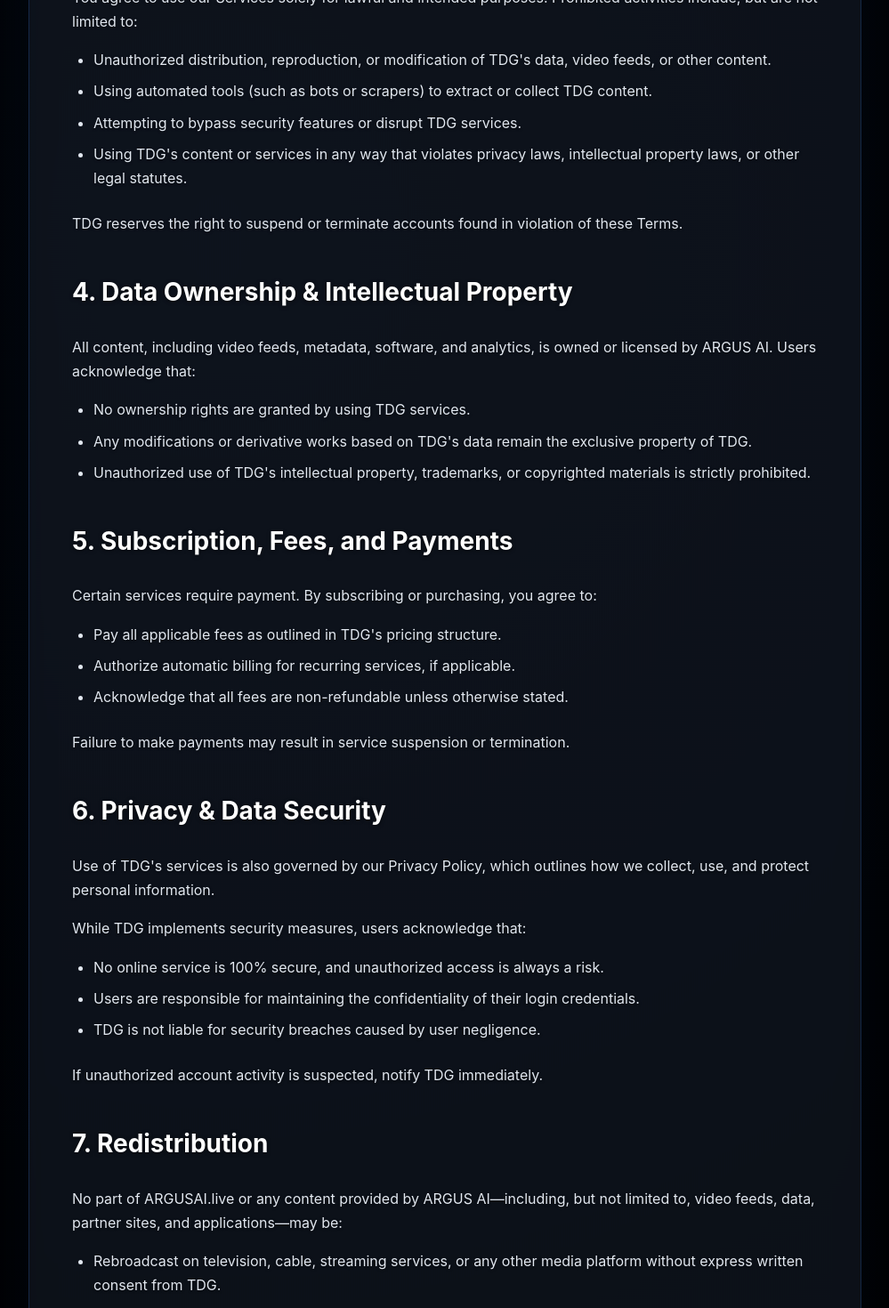
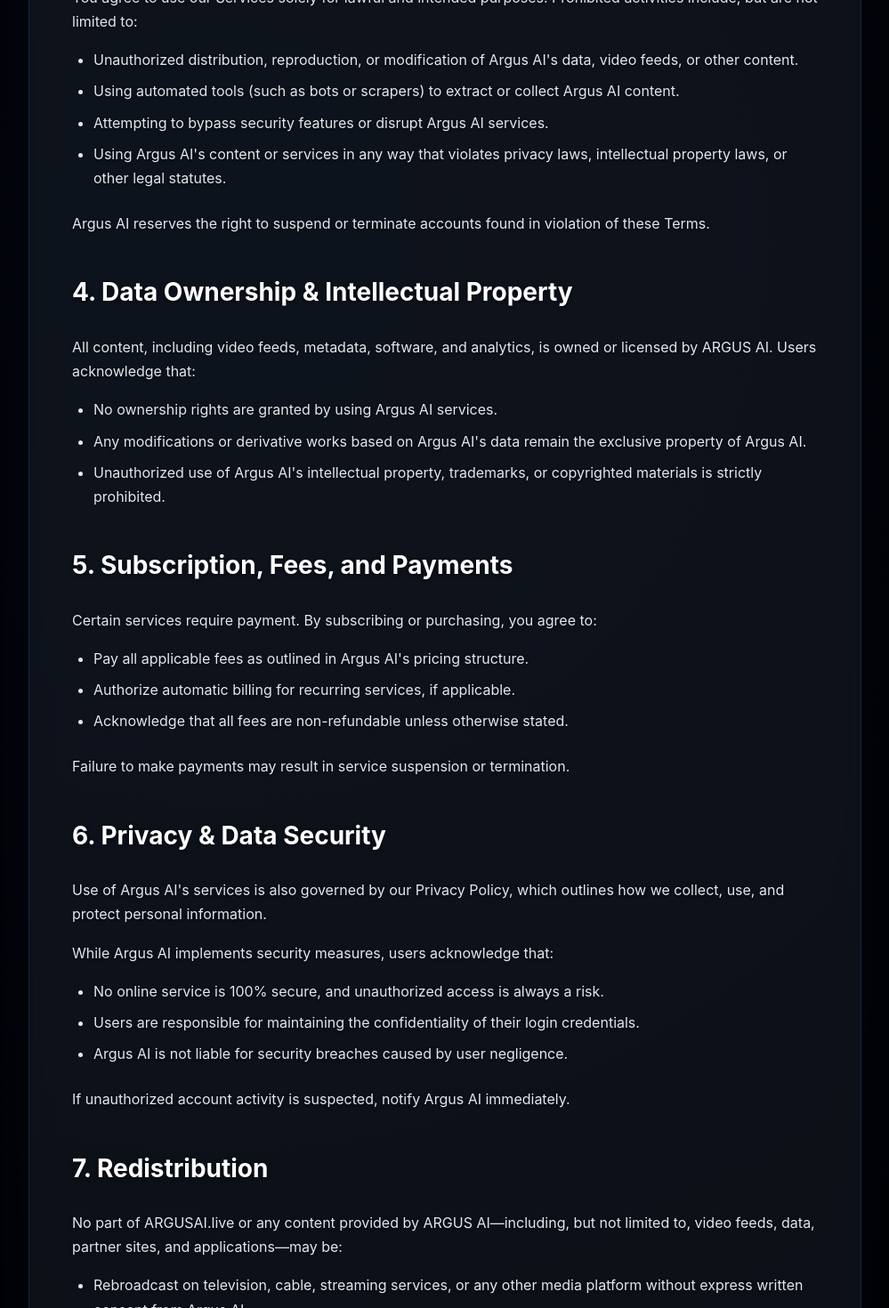
Before and after one commit to SRidez-app/argus, a React (Create React App) app: page /terms-of-service in a window 1280 px wide. Shown: the part 880-2350 px from the top of the page at 89% size, without its empty margins (140-1139 px from the left). Built offline with nearby package versions, Linux system fonts and the light colour scheme.

Commit message:
update P.P & T.S with Argus AI and removed TDG

```diff
--- a/src/components/PrivacyPolicy.js
+++ b/src/components/PrivacyPolicy.js
@@ -105,7 +105,7 @@
               marginBottom: '2rem',
               textShadow: '0 1px 3px rgba(0, 0, 0, 0.5)'
             }}>
-              ARGUS AI  ("TDG," "we," "us," or "our") is committed to protecting the privacy and security of our users. This Privacy Policy outlines the types of information we collect, how we use it, and the measures we take to safeguard your data.
+              ARGUS AI  (" "we," "us," or "our") is committed to protecting the privacy and security of our users. This Privacy Policy outlines the types of information we collect, how we use it, and the measures we take to safeguard your data.
             </p>
 
             <p style={{
@@ -386,7 +386,7 @@
               textShadow: '0 1px 3px rgba(0, 0, 0, 0.5)'
             }}>
               <li style={{ marginBottom: '0.5rem' }}>No content from ARGUS AI.live may be rebroadcasted, embedded, or resold without prior written consent.</li>
-              <li style={{ marginBottom: '0.5rem' }}>You may not use TDG's content in any commercial application, software, or third-party platform without authorization.</li>
+              <li style={{ marginBottom: '0.5rem' }}>You may not use Argus AI's content in any commercial application, software, or third-party platform without authorization.</li>
               <li style={{ marginBottom: '0.5rem' }}>Any approved redistribution must retain author attributions, copyright notices, and trademarks.</li>
               <li style={{ marginBottom: '0.5rem' }}>Unauthorized use may result in legal action, including account termination, civil liability, and criminal prosecution.</li>
             </ul>
@@ -441,7 +441,7 @@
               <li style={{ marginBottom: '0.5rem' }}><strong>Access & Correction:</strong> Request a copy of your data or correct inaccuracies.</li>
               <li style={{ marginBottom: '0.5rem' }}><strong>Data Deletion:</strong> Request deletion of personal information (subject to legal and operational requirements).</li>
               <li style={{ marginBottom: '0.5rem' }}><strong>Marketing Preferences:</strong> Opt out of promotional emails or targeted advertising.</li>
-              <li style={{ marginBottom: '0.5rem' }}><strong>Do Not Track (DNT):</strong> While TDG respects browser DNT signals, third-party services may not respond to them consistently.</li>
+              <li style={{ marginBottom: '0.5rem' }}><strong>Do Not Track (DNT):</strong> While Argus AI respects browser DNT signals, third-party services may not respond to them consistently.</li>
             </ul>
             <p style={{
               marginBottom: '1.5rem',
--- a/src/components/TermsOfService.js
+++ b/src/components/TermsOfService.js
@@ -166,16 +166,16 @@
               marginBottom: '1.5rem',
               textShadow: '0 1px 3px rgba(0, 0, 0, 0.5)'
             }}>
-              <li style={{ marginBottom: '0.5rem' }}>Unauthorized distribution, reproduction, or modification of TDG's data, video feeds, or other content.</li>
-              <li style={{ marginBottom: '0.5rem' }}>Using automated tools (such as bots or scrapers) to extract or collect TDG content.</li>
-              <li style={{ marginBottom: '0.5rem' }}>Attempting to bypass security features or disrupt TDG services.</li>
-              <li style={{ marginBottom: '0.5rem' }}>Using TDG's content or services in any way that violates privacy laws, intellectual property laws, or other legal statutes.</li>
+              <li style={{ marginBottom: '0.5rem' }}>Unauthorized distribution, reproduction, or modification of Argus AI's data, video feeds, or other content.</li>
+              <li style={{ marginBottom: '0.5rem' }}>Using automated tools (such as bots or scrapers) to extract or collect Argus AI content.</li>
+              <li style={{ marginBottom: '0.5rem' }}>Attempting to bypass security features or disrupt Argus AI services.</li>
+              <li style={{ marginBottom: '0.5rem' }}>Using Argus AI's content or services in any way that violates privacy laws, intellectual property laws, or other legal statutes.</li>
             </ul>
             <p style={{
               marginBottom: '2rem',
               textShadow: '0 1px 3px rgba(0, 0, 0, 0.5)'
             }}>
-              TDG reserves the right to suspend or terminate accounts found in violation of these Terms.
+              Argus AI reserves the right to suspend or terminate accounts found in violation of these Terms.
             </p>
 
             <h2
@@ -202,9 +202,9 @@
               marginBottom: '2rem',
               textShadow: '0 1px 3px rgba(0, 0, 0, 0.5)'
             }}>
-              <li style={{ marginBottom: '0.5rem' }}>No ownership rights are granted by using TDG services.</li>
-              <li style={{ marginBottom: '0.5rem' }}>Any modifications or derivative works based on TDG's data remain the exclusive property of TDG.</li>
-              <li style={{ marginBottom: '0.5rem' }}>Unauthorized use of TDG's intellectual property, trademarks, or copyrighted materials is strictly prohibited.</li>
+              <li style={{ marginBottom: '0.5rem' }}>No ownership rights are granted by using Argus AI services.</li>
+              <li style={{ marginBottom: '0.5rem' }}>Any modifications or derivative works based on Argus AI's data remain the exclusive property of Argus AI.</li>
+              <li style={{ marginBottom: '0.5rem' }}>Unauthorized use of Argus AI's intellectual property, trademarks, or copyrighted materials is strictly prohibited.</li>
             </ul>
 
             <h2
@@ -231,7 +231,7 @@
               marginBottom: '1.5rem',
               textShadow: '0 1px 3px rgba(0, 0, 0, 0.5)'
             }}>
-              <li style={{ marginBottom: '0.5rem' }}>Pay all applicable fees as outlined in TDG's pricing structure.</li>
+              <li style={{ marginBottom: '0.5rem' }}>Pay all applicable fees as outlined in Argus AI's pricing structure.</li>
               <li style={{ marginBottom: '0.5rem' }}>Authorize automatic billing for recurring services, if applicable.</li>
               <li style={{ marginBottom: '0.5rem' }}>Acknowledge that all fees are non-refundable unless otherwise stated.</li>
             </ul>
@@ -256,13 +256,13 @@
               marginBottom: '1rem',
               textShadow: '0 1px 3px rgba(0, 0, 0, 0.5)'
             }}>
-              Use of TDG's services is also governed by our Privacy Policy, which outlines how we collect, use, and protect personal information.
+              Use of Argus AI's services is also governed by our Privacy Policy, which outlines how we collect, use, and protect personal information.
             </p>
             <p style={{
               marginBottom: '1rem',
               textShadow: '0 1px 3px rgba(0, 0, 0, 0.5)'
             }}>
-              While TDG implements security measures, users acknowledge that:
+              While Argus AI implements security measures, users acknowledge that:
             </p>
             <ul style={{
               marginLeft: '1.5rem',
@@ -271,13 +271,13 @@
             }}>
               <li style={{ marginBottom: '0.5rem' }}>No online service is 100% secure, and unauthorized access is always a risk.</li>
               <li style={{ marginBottom: '0.5rem' }}>Users are responsible for maintaining the confidentiality of their login credentials.</li>
-              <li style={{ marginBottom: '0.5rem' }}>TDG is not liable for security breaches caused by user negligence.</li>
+              <li style={{ marginBottom: '0.5rem' }}>Argus AI is not liable for security breaches caused by user negligence.</li>
             </ul>
             <p style={{
               marginBottom: '2rem',
               textShadow: '0 1px 3px rgba(0, 0, 0, 0.5)'
             }}>
-              If unauthorized account activity is suspected, notify TDG immediately.
+              If unauthorized account activity is suspected, notify Argus AI immediately.
             </p>
 
             <h2
@@ -304,7 +304,7 @@
               marginBottom: '1.5rem',
               textShadow: '0 1px 3px rgba(0, 0, 0, 0.5)'
             }}>
-              <li style={{ marginBottom: '0.5rem' }}>Rebroadcast on television, cable, streaming services, or any other media platform without express written consent from TDG.</li>
+              <li style={{ marginBottom: '0.5rem' }}>Rebroadcast on television, cable, streaming services, or any other media platform without express written consent from Argus AI.</li>
               <li style={{ marginBottom: '0.5rem' }}>Embedded within another website or used in a "framing" technique to give the appearance that it is part of another website without written permission.</li>
               <li style={{ marginBottom: '0.5rem' }}>Republished, resold, or used in any commercial application without explicit authorization.</li>
               <li style={{ marginBottom: '0.5rem' }}>Utilized for any purpose other than private, non-commercial viewing without prior approval.</li>
@@ -313,7 +313,7 @@
               marginBottom: '1rem',
               textShadow: '0 1px 3px rgba(0, 0, 0, 0.5)'
             }}>
-              In cases where redistribution is permitted, all author attributions, copyright notices, and trademarks must remain intact. Users acknowledge that they do not acquire any ownership rights over TDG's content by using, downloading, or otherwise interacting with TDG's Services.
+              In cases where redistribution is permitted, all author attributions, copyright notices, and trademarks must remain intact. Users acknowledge that they do not acquire any ownership rights over Argus AI's content by using, downloading, or otherwise interacting with Argus AI's Services.
             </p>
             <p style={{
               marginBottom: '2rem',
@@ -336,7 +336,7 @@
               marginBottom: '2rem',
               textShadow: '0 1px 3px rgba(0, 0, 0, 0.5)'
             }}>
-              TDG may include links to third-party websites or integrate third-party content. We do not endorse, control, or assume responsibility for external content, services, or practices. Users access third-party sites at their own risk.
+              Argus AI may include links to third-party websites or integrate third-party content. We do not endorse, control, or assume responsibility for external content, services, or practices. Users access third-party sites at their own risk.
             </p>
 
             <h2
@@ -356,7 +356,7 @@
               marginBottom: '1rem',
               textShadow: '0 1px 3px rgba(0, 0, 0, 0.5)'
             }}>
-              TDG strives to provide reliable and accurate services; however, users acknowledge that:
+              Argus AI strives to provide reliable and accurate services; however, users acknowledge that:
             </p>
             <ul style={{
               marginLeft: '1.5rem',
@@ -364,9 +364,9 @@
               textShadow: '0 1px 3px rgba(0, 0, 0, 0.5)'
             }}>
               <li style={{ marginBottom: '0.5rem' }}>All information is provided "as is," "with all faults," and "as available" without warranties of any kind, either express or implied.</li>
-              <li style={{ marginBottom: '0.5rem' }}>TDG makes no guarantees regarding the availability, accuracy, timeliness, uninterrupted use, or reliability of the data, video feeds, or analytics.</li>
-              <li style={{ marginBottom: '0.5rem' }}>The accuracy of traffic conditions, weather reports, and related data may be affected by external factors beyond TDG's control, such as network issues, environmental conditions, or hardware malfunctions.</li>
-              <li style={{ marginBottom: '0.5rem' }}>Users rely on TDG's data and services at their own risk. TDG, its employees, partners, and affiliates shall not be liable for decisions made based on the information provided.</li>
+              <li style={{ marginBottom: '0.5rem' }}>Argus AI makes no guarantees regarding the availability, accuracy, timeliness, uninterrupted use, or reliability of the data, video feeds, or analytics.</li>
+              <li style={{ marginBottom: '0.5rem' }}>The accuracy of traffic conditions, weather reports, and related data may be affected by external factors beyond Argus AI's control, such as network issues, environmental conditions, or hardware malfunctions.</li>
+              <li style={{ marginBottom: '0.5rem' }}>Users rely on Argus AI's data and services at their own risk. Argus AI, its employees, partners, and affiliates shall not be liable for decisions made based on the information provided.</li>
             </ul>
 
             <h3 style={{
@@ -383,29 +383,29 @@
               marginBottom: '1rem',
               textShadow: '0 1px 3px rgba(0, 0, 0, 0.5)'
             }}>
-              To the fullest extent permitted by law, TDG, its officers, employees, and affiliates shall not be liable for:
+              To the fullest extent permitted by law, Argus AI, its officers, employees, and affiliates shall not be liable for:
             </p>
             <ul style={{
               marginLeft: '1.5rem',
               marginBottom: '1.5rem',
               textShadow: '0 1px 3px rgba(0, 0, 0, 0.5)'
             }}>
-              <li style={{ marginBottom: '0.5rem' }}>Direct, indirect, incidental, special, consequential, or punitive damages resulting from the use of or inability to use TDG's services.</li>
-              <li style={{ marginBottom: '0.5rem' }}>Loss of data, revenue, business opportunities, or personal injury resulting from reliance on TDG's data or service interruptions.</li>
+              <li style={{ marginBottom: '0.5rem' }}>Direct, indirect, incidental, special, consequential, or punitive damages resulting from the use of or inability to use Argus AI's services.</li>
+              <li style={{ marginBottom: '0.5rem' }}>Loss of data, revenue, business opportunities, or personal injury resulting from reliance on Argus AI's data or service interruptions.</li>
               <li style={{ marginBottom: '0.5rem' }}>Any damage, including damage caused by viruses, cyberattacks, hacking, or technical failures, that affects users' devices, systems, or networks as a result of accessing ARGUSAI.live.</li>
-              <li style={{ marginBottom: '0.5rem' }}>Any failure, interruption, or delay of service due to acts of nature, government actions, cyberattacks, or unforeseen circumstances beyond TDG's control.</li>
+              <li style={{ marginBottom: '0.5rem' }}>Any failure, interruption, or delay of service due to acts of nature, government actions, cyberattacks, or unforeseen circumstances beyond Argus AI's control.</li>
             </ul>
             <p style={{
               marginBottom: '1rem',
               textShadow: '0 1px 3px rgba(0, 0, 0, 0.5)'
             }}>
-              TDG does not guarantee that our services will be free from security breaches, hacking, data loss, or system failures, and we expressly disclaim liability for any such incidents.
+              Argus AI does not guarantee that our services will be free from security breaches, hacking, data loss, or system failures, and we expressly disclaim liability for any such incidents.
             </p>
             <p style={{
               marginBottom: '2rem',
               textShadow: '0 1px 3px rgba(0, 0, 0, 0.5)'
             }}>
-              If you are dissatisfied with any part of TDG's services or these Terms, your sole and exclusive remedy is to discontinue use of our website and services.
+              If you are dissatisfied with any part of Argus AI's services or these Terms, your sole and exclusive remedy is to discontinue use of our website and services.
             </p>
 
             <h2 style={{
@@ -430,8 +430,8 @@
               textShadow: '0 1px 3px rgba(0, 0, 0, 0.5)'
             }}>
               <li style={{ marginBottom: '0.5rem' }}>Any violation of these Terms.</li>
-              <li style={{ marginBottom: '0.5rem' }}>Unauthorized use of TDG's content, data, or intellectual property.</li>
-              <li style={{ marginBottom: '0.5rem' }}>Third-party claims related to users' actions or reliance on TDG's services.</li>
+              <li style={{ marginBottom: '0.5rem' }}>Unauthorized use of Argus AI's content, data, or intellectual property.</li>
+              <li style={{ marginBottom: '0.5rem' }}>Third-party claims related to users' actions or reliance on Argus AI's services.</li>
             </ul>
 
             <h2 style={{
@@ -448,7 +448,7 @@
               marginBottom: '1rem',
               textShadow: '0 1px 3px rgba(0, 0, 0, 0.5)'
             }}>
-              TDG reserves the right to suspend, restrict, or terminate access to its services at any time, including but not limited to:
+              Argus AI reserves the right to suspend, restrict, or terminate access to its services at any time, including but not limited to:
             </p>
             <ul style={{
               marginLeft: '1.5rem',
@@ -503,7 +503,7 @@
               marginBottom: '2rem',
               textShadow: '0 1px 3px rgba(0, 0, 0, 0.5)'
             }}>
-              TDG reserves the right to modify these Terms at any time. Significant changes will be communicated via email or posted on ARGUSAI.live. Continued use of the Services after modifications constitutes acceptance of the revised Terms.
+              Argus AI reserves the right to modify these Terms at any time. Significant changes will be communicated via email or posted on ARGUSAI.live. Continued use of the Services after modifications constitutes acceptance of the revised Terms.
             </p>
 
             <h2
```
